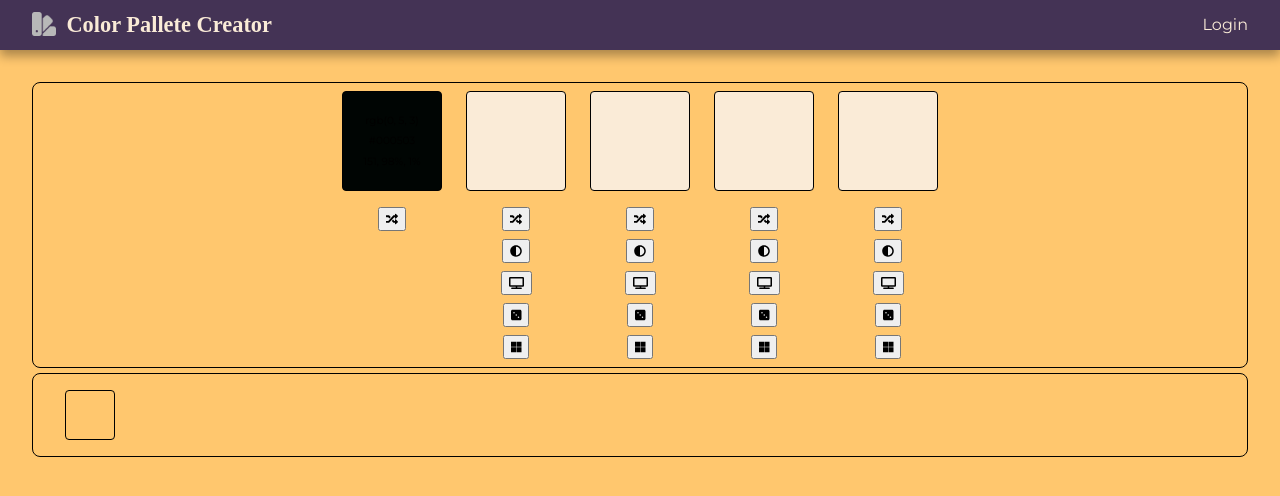
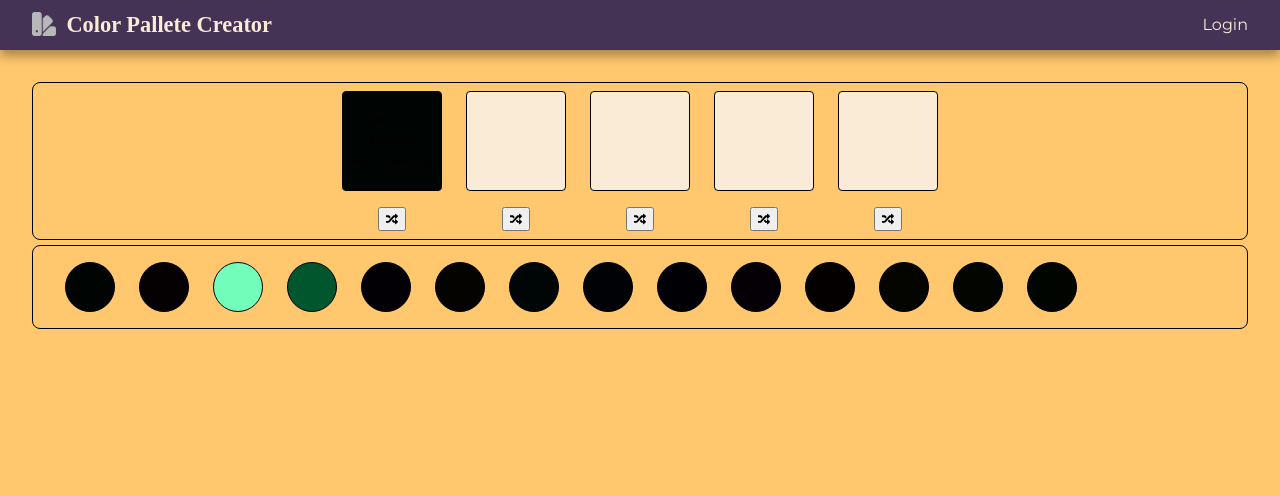
Before and after one commit to rogerio-romao/pallete-creator, a Vue app: page / in a window 1280 px wide. Both pictures are taken after a click on the button 392 px from the left and 219 px from the top of the page. Shown: the top 496 px of the page. Built offline with nearby package versions, Linux system fonts and the light colour scheme; a web font is replaced by a local one.

Commit message:
refactored to create the whole pallete on main color creation

```diff
--- a/src/App.vue
+++ b/src/App.vue
@@ -172,7 +172,7 @@ main {
   width: var(--mini-slot-size);
   height: var(--mini-slot-size);
   border: 1px solid black;
-  border-radius: 0.25rem;
+  border-radius: 50%;
   cursor: pointer;
 }
 </style>
--- a/src/components/ColorSlot.vue
+++ b/src/components/ColorSlot.vue
@@ -14,33 +14,13 @@
       <button class="generate-color" @click="setHsl">
         <i class="fas fa-random" />
       </button>
-      <button v-if="showButtons" class="generate-color" @click="setComplement">
-        <i class="fas fa-adjust"></i>
-      </button>
-      <button v-if="showButtons" class="generate-color" @click="setMono">
-        <i class="fas fa-tv"></i>
-      </button>
-      <button v-if="showButtons" class="generate-color" @click="setTriad">
-        <i class="fas fa-dice-three"></i>
-      </button>
-      <button v-if="showButtons" class="generate-color" @click="setAnalogous">
-        <i class="fab fa-microsoft"></i>
-      </button>
     </div>
   </div>
 </template>
 
 <script setup>
 import { computed, ref } from "vue";
-import {
-  generateHsl,
-  rgbToHex,
-  hslToRgb,
-  generateComplement,
-  generateMono,
-  generateTriad,
-  generateAnalogous,
-} from "../lib/utils";
+import { generateHsl, rgbToHex, hslToRgb } from "../lib/utils";
 
 const props = defineProps({
   slotNumber: {
@@ -56,48 +36,17 @@ const props = defineProps({
     default: false,
   },
 });
-const emit = defineEmits(["setMainColor", "addColor"]);
+const emit = defineEmits(["setMainColor"]);
 
 const rgb = ref("");
 const hex = ref("");
 const hsl = ref("");
-
-const showButtons = computed(() => props.slotNumber > 1 && props.mainSet);
 
 const setHsl = () => {
   hsl.value = generateHsl();
   rgb.value = hslToRgb(hsl.value);
   hex.value = rgbToHex(rgb.value);
   if (props.slotNumber === 1) emit("setMainColor", hsl.value);
-  emit("addColor", [hsl.value]);
-};
-
-const setComplement = () => {
-  hsl.value = generateComplement(props.mainHsl);
-  rgb.value = hslToRgb(hsl.value);
-  hex.value = rgbToHex(rgb.value);
-  emit("addColor", [hsl.value]);
-};
-
-const setMono = () => {
-  hsl.value = generateMono(props.mainHsl)[Math.floor(Math.random() * 3)];
-  rgb.value = hslToRgb(hsl.value);
-  hex.value = rgbToHex(rgb.value);
-  emit("addColor", [...generateMono(props.mainHsl)]);
-};
-
-const setTriad = () => {
-  hsl.value = generateTriad(props.mainHsl)[Math.floor(Math.random() * 3)];
-  rgb.value = hslToRgb(hsl.value);
-  hex.value = rgbToHex(rgb.value);
-  emit("addColor", [...generateTriad(props.mainHsl)]);
-};
-
-const setAnalogous = () => {
-  hsl.value = generateAnalogous(props.mainHsl)[Math.floor(Math.random() * 12)];
-  rgb.value = hslToRgb(hsl.value);
-  hex.value = rgbToHex(rgb.value);
-  emit("addColor", [...generateAnalogous(props.mainHsl)]);
 };
 </script>
 
--- a/src/components/ColorsPane.vue
+++ b/src/components/ColorsPane.vue
@@ -8,29 +8,78 @@
           @addColor="addColor($event)"
           :slotNumber="i"
           :mainHsl="mainHSL"
-          :mainSet="mainSet"
+          :mainSet="isMainSet"
         />
       </template>
     </section>
-    <mini-slots :allColors="allColors"></mini-slots>
+    <mini-slots :colors="uniqueColors"></mini-slots>
   </main>
 </template>
 
 <script setup>
 import { computed, reactive, ref } from "vue";
+import {
+  generateComplement,
+  generateMono,
+  generateTriad,
+  generateAnalogous,
+  hslToRgb,
+  rgbToHex,
+} from "../lib/utils";
+
 import ColorSlot from "./ColorSlot.vue";
 import MiniSlots from "./MiniSlots.vue";
+
 const mainHSL = ref(null);
-const allColors = reactive([]);
+const allColors = reactive({
+  hsl: [],
+  rgb: [],
+  hex: [],
+});
+
 const setMainColor = (hsl) => {
+  allColors.hsl = [];
+  allColors.rgb = [];
+  allColors.hex = [];
   mainHSL.value = hsl;
+  addColor(hsl);
+  setComplement();
+  setMono();
+  setTriad();
+  setAnalogous();
 };
-const mainSet = computed(() => mainHSL.value !== null);
+const isMainSet = computed(() => mainHSL.value !== null);
+
 const addColor = (hsl) => {
-  allColors.push(...hsl);
+  const rgb = hslToRgb(hsl);
+  const hex = rgbToHex(rgb);
+  allColors.hsl.push(hsl);
+  allColors.rgb.push(rgb);
+  allColors.hex.push(hex);
 };
+
+const setComplement = () => {
+  const hsl = generateComplement(mainHSL.value);
+  addColor(hsl);
+};
+
+const setMono = () => {
+  const variations = generateMono(mainHSL.value);
+  variations.map((hsl) => addColor(hsl));
+};
+
+const setTriad = () => {
+  const variations = generateTriad(mainHSL.value);
+  variations.map((hsl) => addColor(hsl));
+};
+
+const setAnalogous = () => {
+  const variations = generateAnalogous(mainHSL.value);
+  variations.map((hsl) => addColor(hsl));
+};
+
 const uniqueColors = computed(() => {
-  return new Set(allColors.slice(1));
+  return new Set(allColors.hsl);
 });
 </script>
 
--- a/src/components/MiniSlots.vue
+++ b/src/components/MiniSlots.vue
@@ -2,7 +2,7 @@
   <div class="mini-slots">
     <div
       class="mini-slot"
-      v-for="(color, i) in allColors"
+      v-for="(color, i) in colors"
       :key="i"
       :style="{ backgroundColor: color }"
     ></div>
@@ -11,9 +11,8 @@
 
 <script setup>
 const props = defineProps({
-  allColors: {
-    type: Array,
-    default: () => [],
+  colors: {
+    type: Set,
   },
 });
 </script>
```
Also changed, not shown: src/lib/utils.js.
